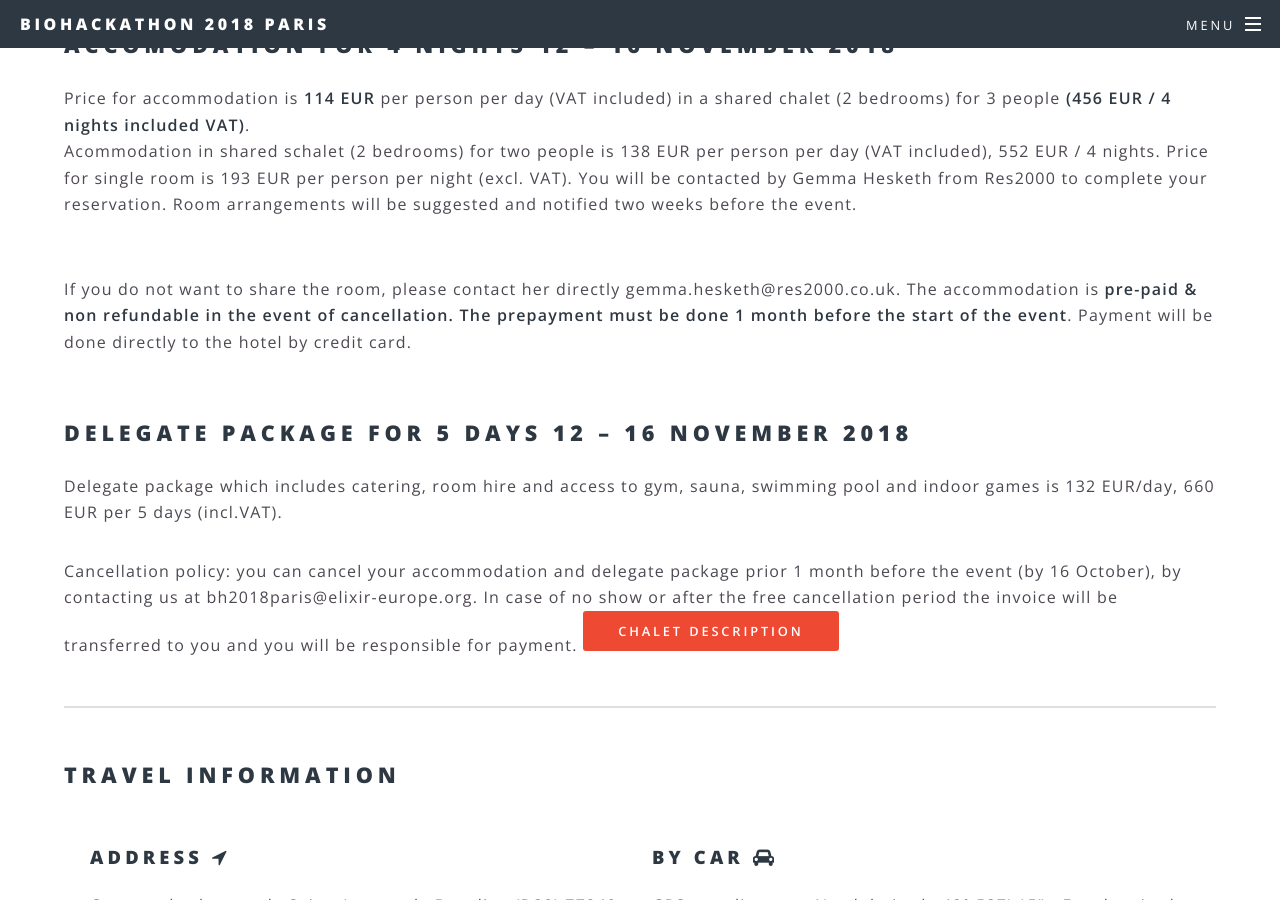
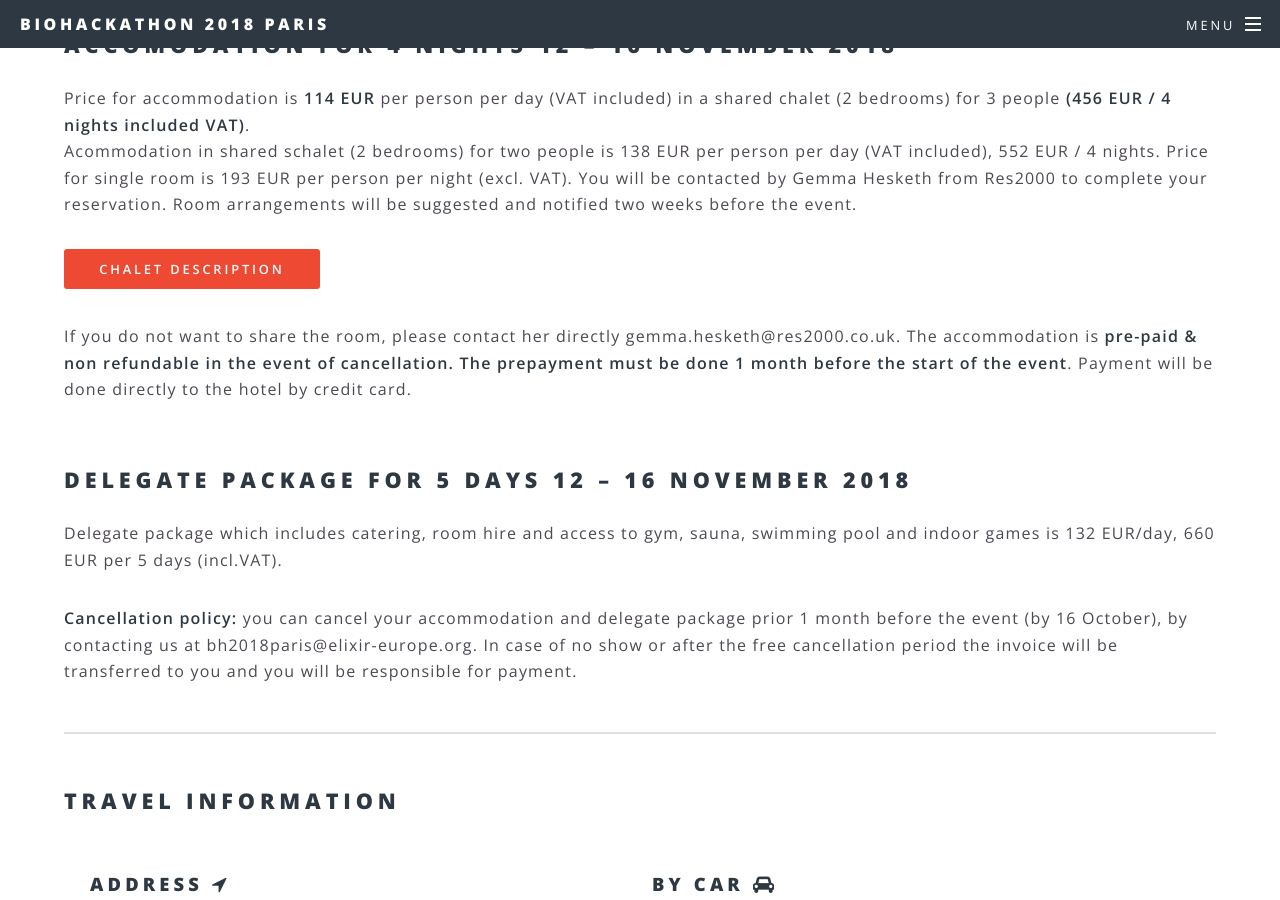
Before and after one commit to elixir-europe/bh2018paris, a Jekyll site: the page built from venue.html, in a window 1280 px wide and 900 px high, scrolled down 935 px. Built offline with Jekyll 4.4.1, drawn with Linux system fonts in a browser that asks for light colours.

Commit message:
Venue fixes. Chalet description up

```diff
--- a/venue.html
+++ b/venue.html
@@ -32,13 +32,16 @@ title: Venue
     <p>
         Price for accommodation is <strong>114 EUR</strong> per person per day (VAT included) in a shared chalet (2 bedrooms) for 3 people <strong>(456 EUR / 4 nights included VAT)</strong>. <br />
         Acommodation in shared schalet (2 bedrooms) for two people is 138 EUR per person per day (VAT included), 552 EUR / 4 nights. Price for single room is 193 EUR per person per night (excl. VAT). You will be contacted by Gemma Hesketh from Res2000 to complete your reservation. Room arrangements will be suggested and notified two weeks before the event.</p>
-<br />        If you do not want to share the room, please contact her directly gemma.hesketh@res2000.co.uk. The accommodation is <strong>pre-paid & non refundable in the event of cancellation. The prepayment must be done 1 month before the start of the event</strong>. Payment will be done directly to the hotel by credit card. <p>
+<a href="/chaletdesc" class="button special">Chalet description</a>
+<br />
+<br />
+If you do not want to share the room, please contact her directly gemma.hesketh@res2000.co.uk. The accommodation is <strong>pre-paid & non refundable in the event of cancellation. The prepayment must be done 1 month before the start of the event</strong>. Payment will be done directly to the hotel by credit card. <p>
         <br />
     <h2 id="venue-accomodation">DELEGATE PACKAGE FOR 5 DAYS 12 – 16 NOVEMBER 2018</h2>
 <p>        Delegate package which includes catering, room hire and access to gym, sauna, swimming pool and indoor games is 132 EUR/day, 660 EUR per 5 days (incl.VAT).</p>
         <h4></h4>
-<p>     Cancellation policy: you can cancel your accommodation and delegate package prior 1 month before the event (by 16 October), by contacting us at bh2018paris@elixir-europe.org. In case of no show or after the free cancellation period the invoice will be transferred to you and you will be responsible for payment.
-        <a href="/chaletdesc" class="button special">Chalet description</a>
+<p>     <strong>Cancellation policy:</strong> you can cancel your accommodation and delegate package prior 1 month before the event (by 16 October), by contacting us at bh2018paris@elixir-europe.org. In case of no show or after the free cancellation period the invoice will be transferred to you and you will be responsible for payment.
+
     </p>
     <hr />
 </section>
```
